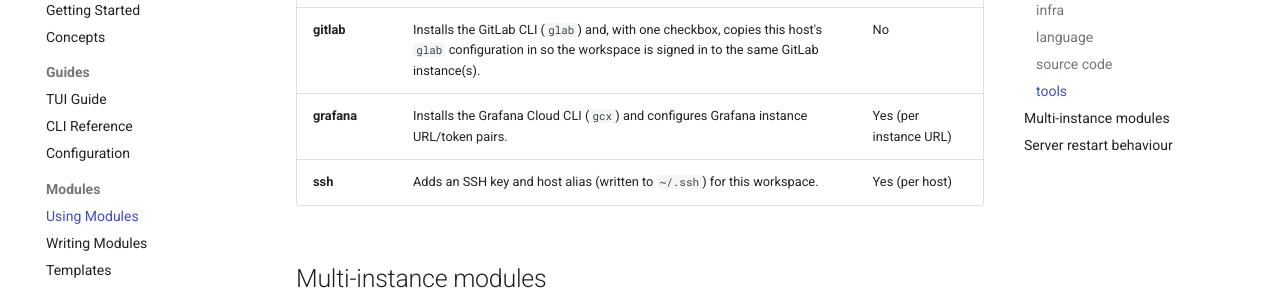
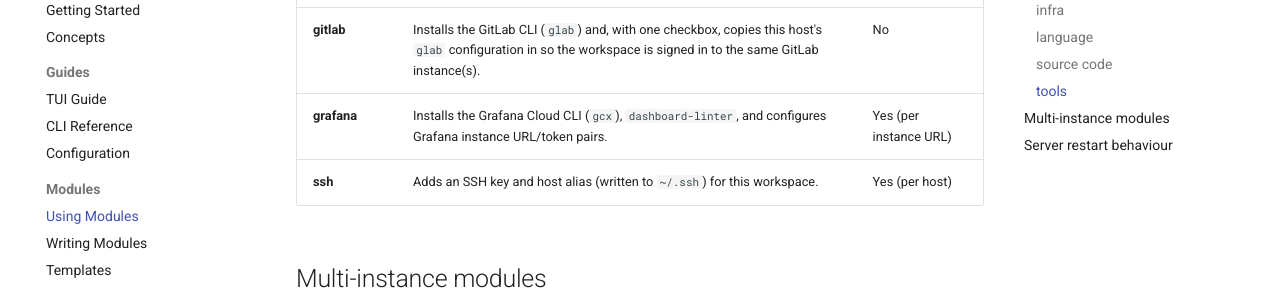
Before and after one commit to Mickael-Roger/opencode-manager, an MkDocs documentation site: the page built from docs/modules.md, in a window 1280 px wide and 900 px high, scrolled down 2034 px. Shown: the part 152-449 px from the top of the window. Built offline with MkDocs 1.6.1 and Material for MkDocs 9.7.7, drawn with Linux system fonts in a browser that asks for light colours; comment, search, counter and statistics services are not loaded.

Commit message:
fix(modules): install Grafana dashboard linter

```diff
--- a/docs/modules.md
+++ b/docs/modules.md
@@ -60,7 +60,7 @@ running). The `c` module only installs system packages, so it does not.
 | --- | --- | --- |
 | **github** | Installs the GitHub CLI (`gh`) and optionally imports this host's `gh` auth (or takes a token). | No |
 | **gitlab** | Installs the GitLab CLI (`glab`) and, with one checkbox, copies this host's `glab` configuration in so the workspace is signed in to the same GitLab instance(s). | No |
-| **grafana** | Installs the Grafana Cloud CLI (`gcx`) and configures Grafana instance URL/token pairs. | Yes (per instance URL) |
+| **grafana** | Installs the Grafana Cloud CLI (`gcx`), `dashboard-linter`, and configures Grafana instance URL/token pairs. | Yes (per instance URL) |
 | **ssh** | Adds an SSH key and host alias (written to `~/.ssh`) for this workspace. | Yes (per host) |
 
 ## Multi-instance modules
--- a/modules/tools/grafana/module.yml
+++ b/modules/tools/grafana/module.yml
@@ -1,6 +1,6 @@
 name: grafana
-version: 1
-description: Install the Grafana Cloud CLI (gcx) and configure one or more Grafana instances with their own URL and token.
+version: 2
+description: Install the Grafana Cloud CLI (gcx), the dashboard-linter, and configure one or more Grafana instances with their own URL and token.
 # Each instance is isolated in gcx's own stack/context configuration. Nothing is
 # written to ~/.env, so the OpenCode server stays up and module edits are safe
 # while a workspace task is running.
```
Also changed, not shown: 2 other files.
